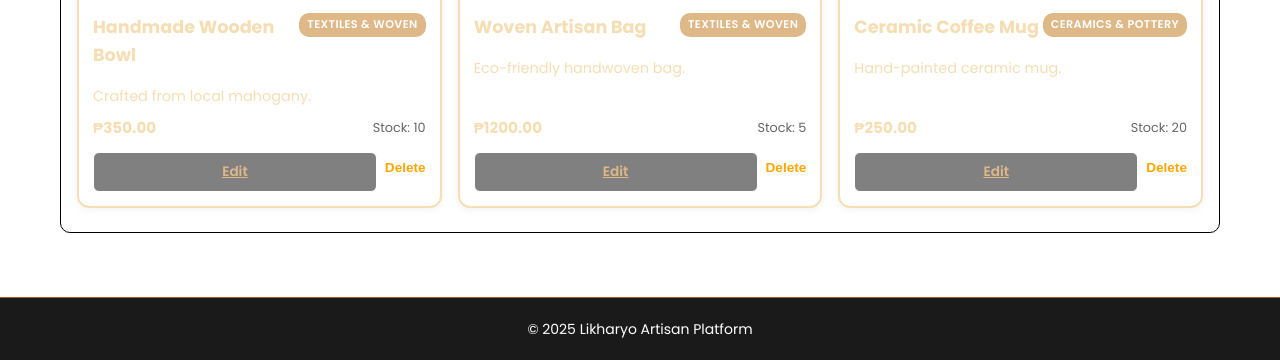
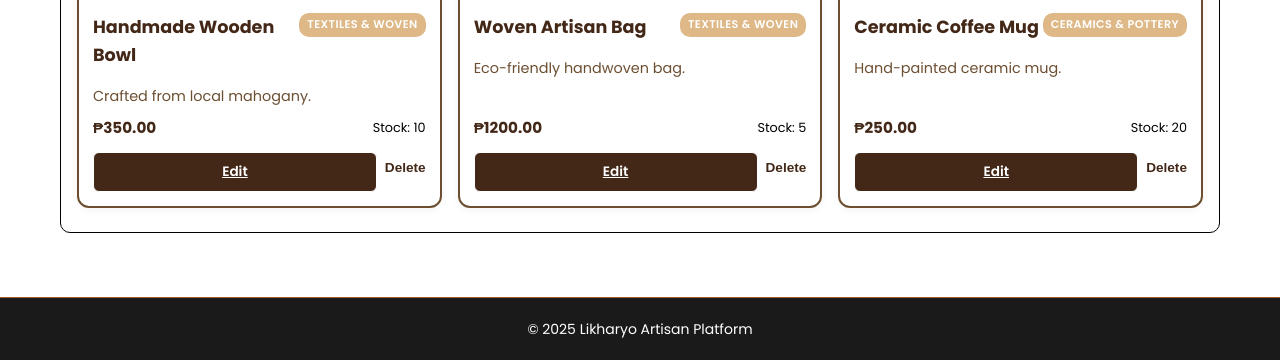
Before and after one commit to NovaDevCo/ARTISAN_WEB, a Flask app: page /myshop in a window 1280 px wide. Shown: the part 440-800 px from the top of the page. Run offline with Flask 3, Linux system fonts and the light colour scheme; a user stored in the database is signed in.

Commit message:
design 0.4

```diff
--- a/static/base.css
+++ b/static/base.css
@@ -9,7 +9,7 @@
 
 body {
   font-family: 'Poppins', sans-serif;
-  background: linear-gradient(190deg, black); /* clean white */
+  background: linear-gradient(190deg, #Fff); /* clean white */
   color: #1a1a1a;       /* rich black text */
   line-height: 1.6;
   display: flex;
@@ -21,7 +21,7 @@ body {
    NAVBAR
 ------------------------------------------------------------- */
 .navbar {
-  background: transparent; /* black base */
+  background: #432818; /* black base */
   padding: 10px 10px;
   box-shadow: 0 2px 8px rgba(0,0,0,0.1);
   border-radius: 20px;
@@ -95,14 +95,14 @@ body {
 
 
 .cart-btn {
-  background: #000;
+  background: #432818;
   padding: 5px 12px; border-radius: 20px;
   color: #fff; transition: all 0.3s ease;
   text-decoration: none;
 }
 
 .cart-btn:hover {
-  background: rgba(255,2555,255,0.2); color: burlywood;
+  background: rgba(255,2555,255,0.2); color: #B17F59;
   transform: scale(1.05);
 }
 
@@ -156,11 +156,11 @@ body {
   font-size: 14px;
   transition: background 0.3s ease, color 0.3s ease;
 
-  border-bottom: 1px solid rgba(0,0,0,0.05);
+  border-bottom: 1px solid  rgba(0,0,0,0.05);
 }
 .dropdown-content a:hover {
-  background: black;
-  color: burlywood;
+  background: #B17F59;
+  color: white;
 }
 
 .dropdown:hover .dropdown-content {
--- a/static/blog_list.css
+++ b/static/blog_list.css
@@ -13,7 +13,7 @@
     color: #ffff; /* black text */
     margin-bottom: 30px;
     text-align: center;
-    border-bottom: 2px solid #ff6600; /* orange underline */
+    border-bottom: 2px solid #432818; /* orange underline */
     padding-bottom: 10px;
 }
 
--- a/static/my_shop.css
+++ b/static/my_shop.css
@@ -29,8 +29,8 @@
 }
 
 .btn-add-product {
-  background-color: gray;
-  color: wheat;
+  background-color: #432818 ;
+  color: #fff;
   text-decoration: none;
   padding: 10px 20px;
   border-radius: 6px;
@@ -40,8 +40,8 @@
 }
 
 .btn-add-product:hover {
-  background-color: black;
-  color: orange;
+  background-color: #B17F59;
+  color: #fff;
 }
 
 /* -------------------------------------------------------------
@@ -58,7 +58,7 @@
 ------------------------------------------------------------- */
 .product-card {
   background-color:none;
-  border: 2px solid wheat;
+  border: 2px solid #6C4E31;
   border-radius: 12px;
   overflow: hidden;
   width: calc(33.333% - 10.66px);
@@ -100,7 +100,7 @@
 .product-title {
   font-size: 1.1rem;
   font-weight: 700;
-  color: wheat;
+  color: #432818;
   margin: 0;
 }
 
@@ -118,7 +118,7 @@
 
 .product-desc {
   font-size: 0.9rem;
-  color: wheat;
+  color: #6C4E31;
   margin: 8px 0;
   flex: 1;
 }
@@ -130,14 +130,14 @@
 }
 
 .product-price {
-  color: wheat;
+  color: #432818;
   font-weight: 700;
   font-size: 0.95rem;
 }
 
 .product-stock {
   font-size: 0.8rem;
-  color: #666;
+  color: black;
 }
 
 /* -------------------------------------------------------------
@@ -157,7 +157,7 @@
   font-weight: 600;
   font-size: 0.85rem;
   cursor: pointer;
-  background-color: gray;
+  background-color: #432818;
   transition: border 0.3s ease, background 0.3s ease, color 0.3s ease;
 }
 
@@ -176,17 +176,17 @@
 }
 
 .btn-edit {
-  color: burlywood;
+  color: #fff;
   border: 1px solid #fff;
 }
 
 .btn-edit:hover {
-  background-color: black;
+  background-color: #6C4E31;
   color: #fff;
 }
 
 .btn-delete {
-  color: orange;
+  color: #432818;
   border: 0px solid #000;
 }
 
--- a/static/profile.css
+++ b/static/profile.css
@@ -54,18 +54,17 @@
 ------------------------------------------------------------- */
 .btn-brown {
   display: inline-block;
-  background-color: #a65c2a; /* warm artisan */
+  background-color: #432818; /* warm artisan */
   color: #fff;
   padding: 10px 20px;
   border-radius: 8px;
   font-weight: 600;
   text-decoration: none;
-  border: 2px solid #a65c2a;
   transition: all 0.3s ease;
 }
 
 .btn-brown:hover {
-  background-color: #283029; /* match navbar */
+  background-color: #B17F59; /* match navbar */
   color: #fff;
   transform: translateY(-2px);
   box-shadow: 0 4px 8px rgba(0,0,0,0.15);
```
Also changed, not shown: static/images/5155d17e0be72b7a.jpg (added), static/images/f479d95b83fab944.jpg (added), static/uploads/huh.jpg (added).
